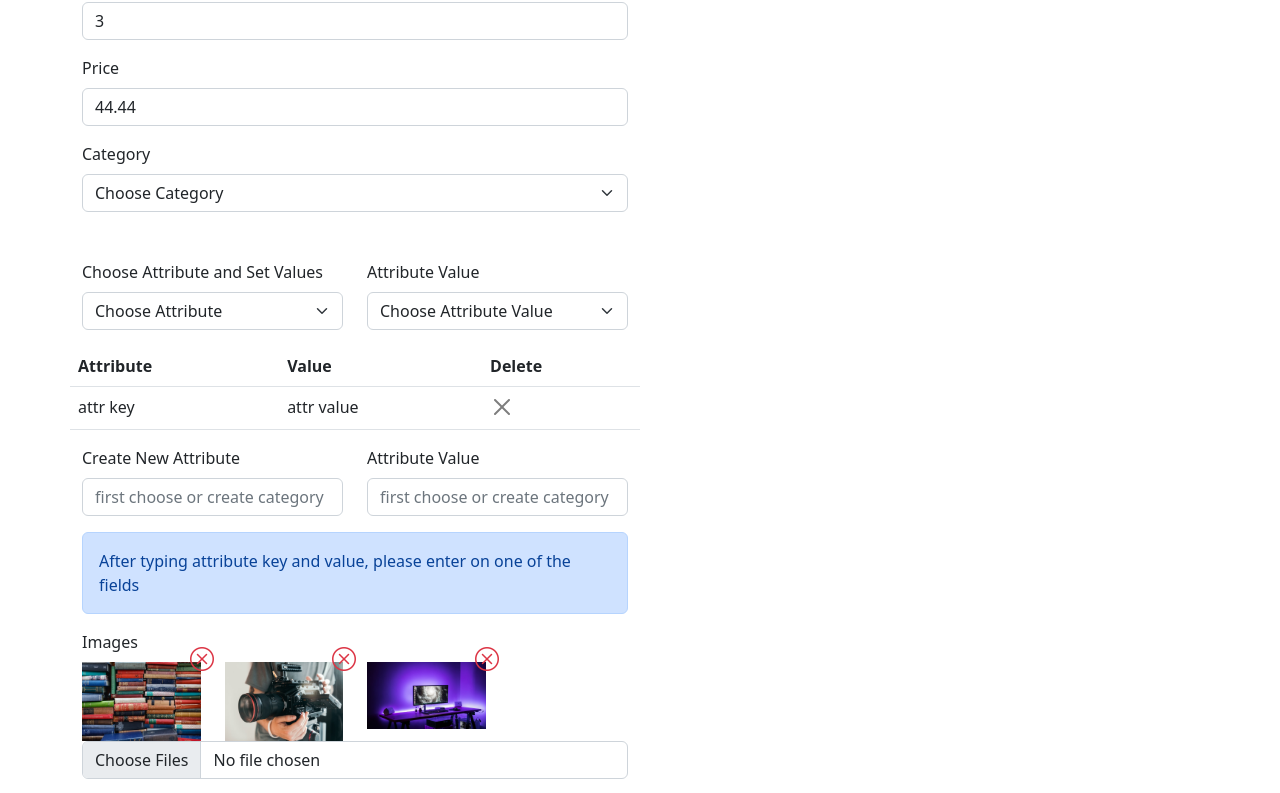
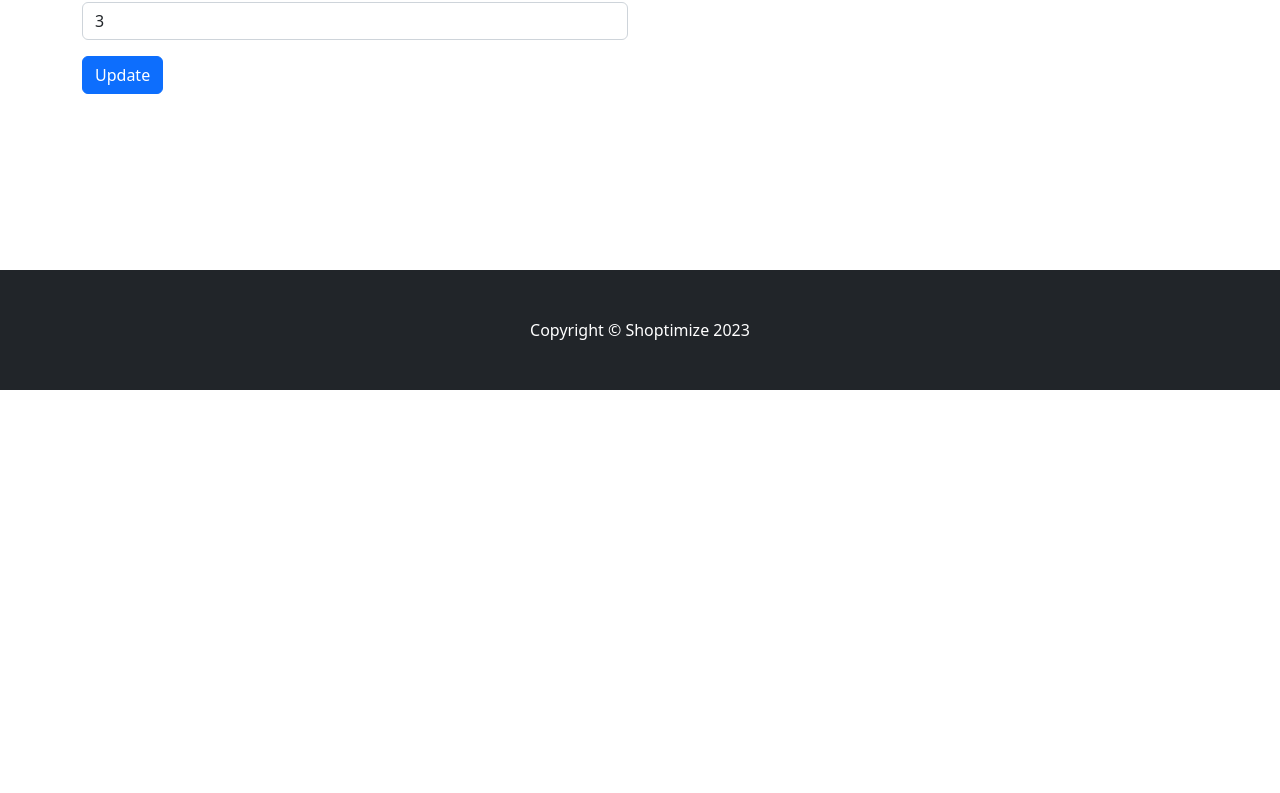
Before and after one commit to ShanchaiZ/MERN-ecommerce, a React (Create React App) app in the folder frontend/: page /admin/edit-users in a window 1280 px wide. Shown: the part 410-1203 px from the top of the page. After the commit the page ends 800 px from the top, so only its background shows below. Built offline with nearby package versions, Linux system fonts and the light colour scheme.

Commit message:
removed onHover function, price, category, category associated fields, tables, alerts and images from edit user page

```diff
--- a/frontend/src/pages/admin/AdminEditUserPage.js
+++ b/frontend/src/pages/admin/AdminEditUserPage.js
@@ -1,14 +1,6 @@
-import { Container, Row, Col, Form, Button, CloseButton, Table, Alert, Image } from "react-bootstrap";
+import { Container, Row, Col, Form, Button } from "react-bootstrap";
 import { Link } from "react-router-dom";
 import { useState } from "react";
-
-const onHover = {
-    cursor: "pointer",
-    position: "absolute",
-    right: "3px",
-    top: "-15px",
-    transform: "scale(1.5)",
-}
 
 const AdminEditUserPage = () => {
     const [validated, setValidated] = useState(false);
@@ -44,108 +36,7 @@ const AdminEditUserPage = () => {
                             <Form.Label>Number of Product in Stock</Form.Label>
                             <Form.Control name="count" type="number" required defaultValue="3" />
                         </Form.Group>
-                        {/* Product Price */}
-                        <Form.Group className="mb-3" controlId="formBasicPrice">
-                            <Form.Label>Price</Form.Label>
-                            <Form.Control name="price" type="text" required defaultValue="44.44" />
-                        </Form.Group>
-                        {/* Product Category Dropdown */}
-                        <Form.Group className="mb-3" controlId="formBasicCategory">
-                            <Form.Label>
-                                Category
-                            </Form.Label>
-                            <Form.Select aria-label="productCategory">
-                                <option>Choose Category</option>
-                                <option value="1">Books</option>
-                                <option value="2">Laptop</option>
-                                <option value="3">Games</option>
-                            </Form.Select>
-                        </Form.Group>
 
-                        <Row className="mt-5">
-                            {/* Choose Category subdivision: Attribute  */}
-                            <Col md={6}>
-                                <Form.Group className="mb-3" controlId="formBasicAttributes">
-                                    <Form.Label>Choose Attribute and Set Values</Form.Label>
-                                    <Form.Select name="atrrKey" aria-label="productCategory">
-                                        <option>Choose Attribute</option>
-                                        <option value="color">Color</option>
-                                        <option value="shape">Shape</option>
-                                    </Form.Select>
-                                </Form.Group>
-                            </Col>
-                            {/* Choose Category subdivision: Attribute Value  */}
-                            <Col md={6}>
-                                <Form.Group className="mb-3" controlId="formBasicAttributeValue">
-                                    <Form.Label>Attribute Value</Form.Label>
-                                    <Form.Select name="atrrKey" aria-label="productCategory">
-                                        <option>Choose Attribute Value</option>
-                                        <option value="1">Red</option>
-                                        <option value="2">Yellow</option>
-                                        <option value="3">Green</option>
-                                    </Form.Select>
-                                </Form.Group>
-                            </Col>
-                        </Row>
-
-                        {/* Table for Displaying Attribute, Value and Deletion */}
-                        <Row>
-                            <Table hover>
-                                <thead>
-                                    <tr>
-                                        <th>Attribute</th>
-                                        <th>Value</th>
-                                        <th>Delete</th>
-                                    </tr>
-                                </thead>
-                                <tbody>
-                                    <tr>
-                                        <td>attr key</td>
-                                        <td>attr value</td>
-                                        <td>
-                                            <CloseButton />
-                                        </td>
-                                    </tr>
-                                </tbody>
-                            </Table>
-                        </Row>
-
-                        {/* Create new Attribute and Attribute Value */}
-                        <Row>
-                            <Col md={6}>
-                                <Form.Group className="mb-3" controlId="formBasicNewAttribute">
-                                    <Form.Label>Create New Attribute</Form.Label>
-                                    <Form.Control disabled={false} required={true} placeholder="first choose or create category" name="newAttrValue" type="text" />
-                                </Form.Group>
-                            </Col>
-                            <Col md={6}>
-                                <Form.Group className="mb-3" controlId="formBasicNewAttributeValue">
-                                    <Form.Label>Attribute Value</Form.Label>
-                                    <Form.Control disabled={false} required={true} placeholder="first choose or create category" name="newAttrValue" type="text" />
-                                </Form.Group>
-                            </Col>
-                        </Row>
-                        <Alert variant="primary">After typing attribute key and value, please enter on one of the fields</Alert>
-
-                        {/* Product Image Upload */}
-                        <Form.Group className="mb-3 mt-3" controlId="formFileMultiple">
-                            <Form.Label>Images</Form.Label>
-                            <Row>
-                                <Col style={{ position: "relative" }} xs={3}>
-                                    <Image src="/images/category/books-category.jpg" fluid />
-                                    <i style={onHover} className="bi bi-x-circle text-danger"></i>
-                                </Col>
-                                <Col style={{ position: "relative" }} xs={3}>
-                                    <Image src="/images/category/videos-category.jpg" fluid />
-                                    <i style={onHover} className="bi bi-x-circle text-danger"></i>
-                                </Col>
-                                <Col style={{ position: "relative" }} xs={3}>
-                                    <Image src="/images/category/computers-category.jpg" fluid />
-                                    <i style={onHover} className="bi bi-x-circle text-danger"></i>
-                                </Col>
-                            </Row>
-                            <Form.Control type="file" multiple required />
-                        </Form.Group>
                         <Button variant="primary" type="submit">Update</Button>
                     </Form>
                 </Col>
```
